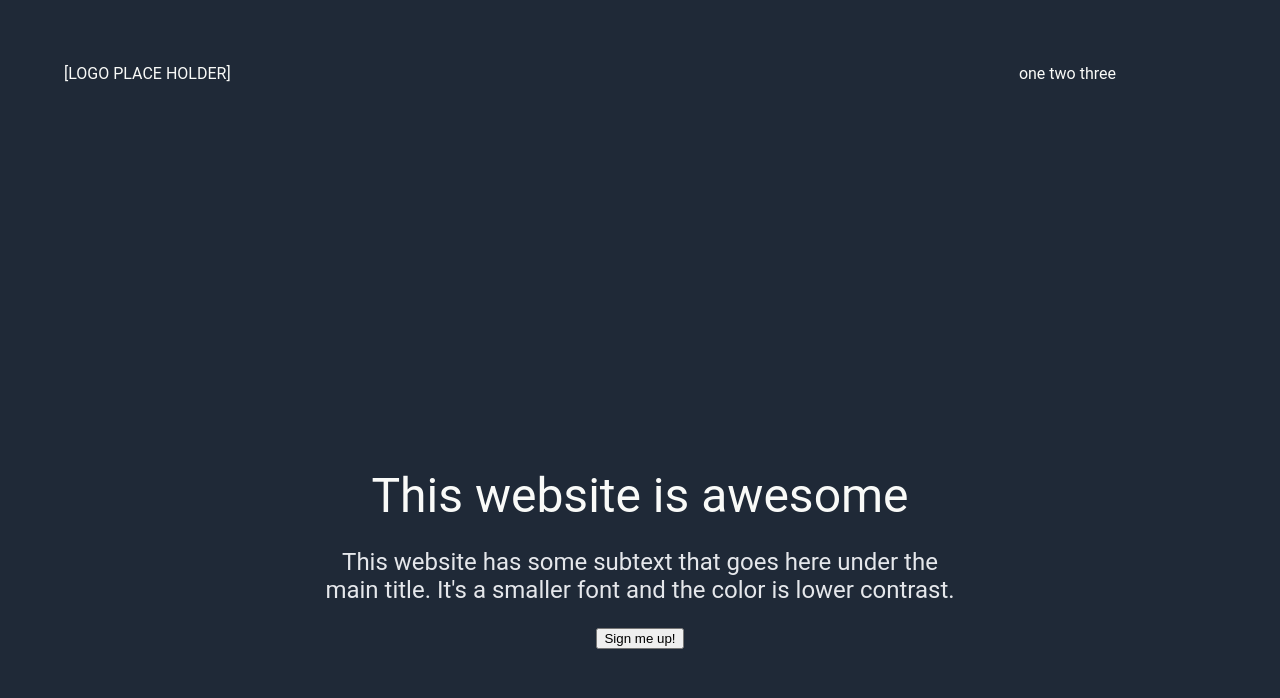
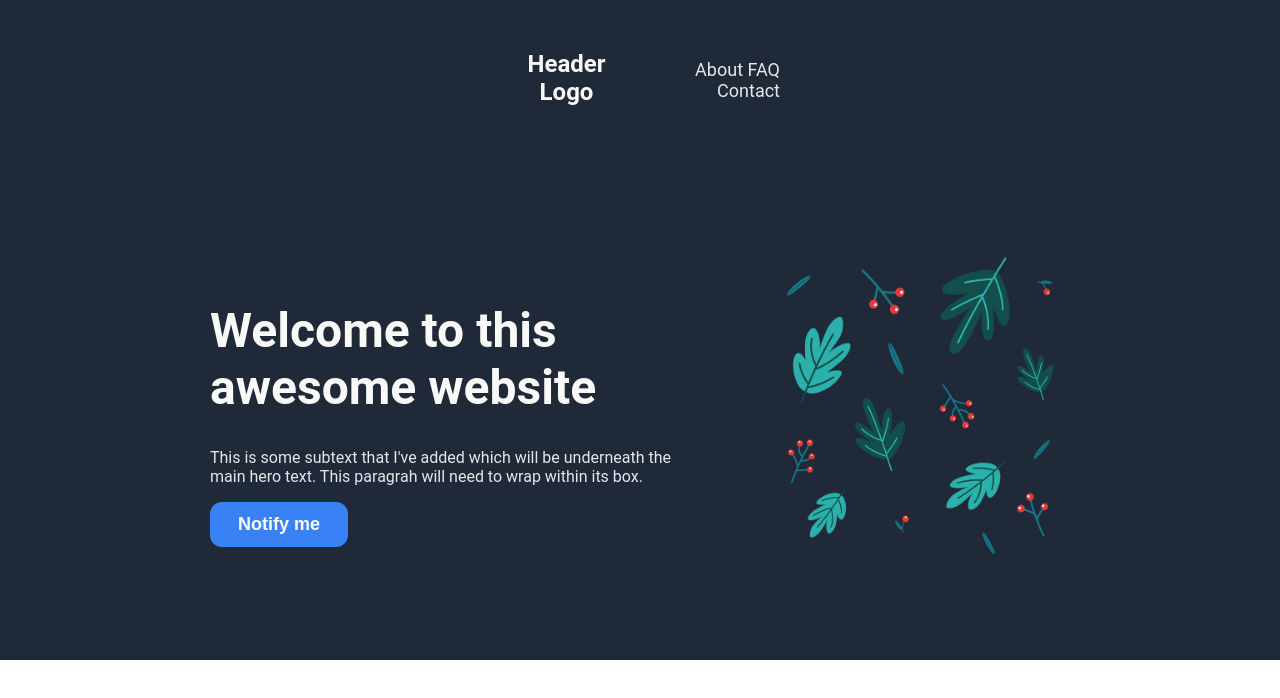
Before and after one commit to stxdy/odin-landing-page, a plain HTML site: page index.html in a window 1280 px wide. Drawn offline with Linux system fonts and the light colour scheme.

Commit message:
finished header section

```diff
--- a/index.html
+++ b/index.html
@@ -10,29 +10,25 @@
 </head>
 <body>
     <div class="container">
-        <nav class="box navbar">
-            <div class="header-logo">[LOGO PLACE HOLDER]</div>
-            <div class="header-link">
-                <a>one</a>
-                <a>two</a>
-                <a>three</a>
+        <nav class="navbar">
+            <div class="header-logo">Header Logo</div>
+            <div class="headerlink">
+                <a>About</a>
+                <a>FAQ</a>
+                <a>Contact</a>
             </div>
         </nav>
-    <div class="box hero">
-        <div  class="hero-main">This website is awesome</div>
-        <p class="hero-subtext">This website has some subtext that goes here under the main title. It's a smaller font and the color is lower contrast.</p>
-        <button class="hero-button">Sign me up!</button>
-     </div>
-
-
-
-
-
-
-
+        <div class="hero-section">
+            <div class="hero-main">
+                <h1>Welcome to this awesome website</h1>
+                <p>This is some subtext that I've added which will be underneath the main hero text. This paragrah will need to wrap within its box.</p>
+                <button>Notify me</button>
+            </div>
+            <div class="leaves">
+                <img src="images/leaves.webp">
+            </div>
+        </div>
     </div>
-
-
 
 
 
--- a/styles.css
+++ b/styles.css
@@ -2,13 +2,19 @@
 dark background color
 #1F2937
 
-header main text
+Hero main text:
+48px extra bold
+#F9FAF8
 
 
 
+Hero Secondary Text
+18px
+#E5E7EB
+
+Header Logo Text
+24px
 #F9FAF8
-
-#E5E7EB
 
 
 */
@@ -21,42 +27,79 @@ body {
     font-family: 'Roboto', arial;
 }
 
+
+
+/* Section One */
+    /* Navbar Section */
+
 .container {
     display: flex;
     flex-direction: column;
 }
 
 .navbar {
+    background-color: #1F2937;
     display: flex;
-    background-color: #1F2937;
-    color: #F9FAF8;
-    padding: 4em;
-}
-
-.header-link {
-    padding: 0px 100px 0px 0px;
-    margin-left: auto;
+    align-items: center;
+    padding: 50px 500px 50px 500px;
 }
 
 .header-logo {
-    margin-right: auto;
+    font-size: 24px;
+    font-weight: bold;
+    color: #F9FAF8
 }
 
-.hero {
-    display:  block;
-    background-color: #1F2937;
-    justify-content: center;
-    padding: 20em;
+.headerlink {
+ /* display: flex;*/
+    text-align: right;
+    margin-left: auto;
+    font-size: 18px;
+    color: #E5E7EB;
+    padding-top: 4px;
 }
 
+/* hero section*/
+
+
+.hero-section {
+    display: flex;
+    background-color: #1F2937;
+    padding-top: 100px;
+    padding-bottom: 100px;
+    justify-content: center;
+    align-items: center;
+}
+
+
 .hero-main {
+    flex-basis: 500px;
+    margin-right: 60px;
+    text-align: left;
+}
+
+.hero-main h1 {
     color: #F9FAF8;
     font-size: 48px;
-
+    font-weight: bolder;
 }
 
-.hero-subtext {
+.hero-main p {
+    size: 18px;
     color: #E5E7EB;
-    font-size: 24px;
+}
 
+.hero-main button {
+    color:#ffffff;
+    background-color: #3882F6;
+    font-size: 18px;
+    font-weight: bold;
+    padding: 12px 28px;
+    border-radius: 12px;
+    border: #3882F6;
 }
+
+.leaves img {
+    width: 300px;
+    height: auto;
+}
```
Also changed, not shown: images/leaves.webp (added).
